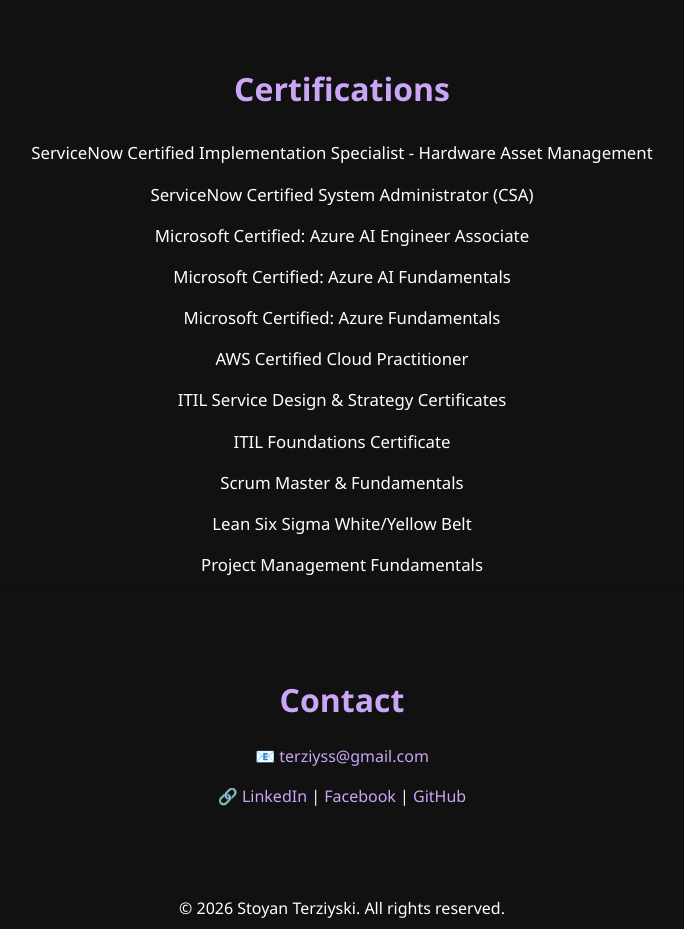
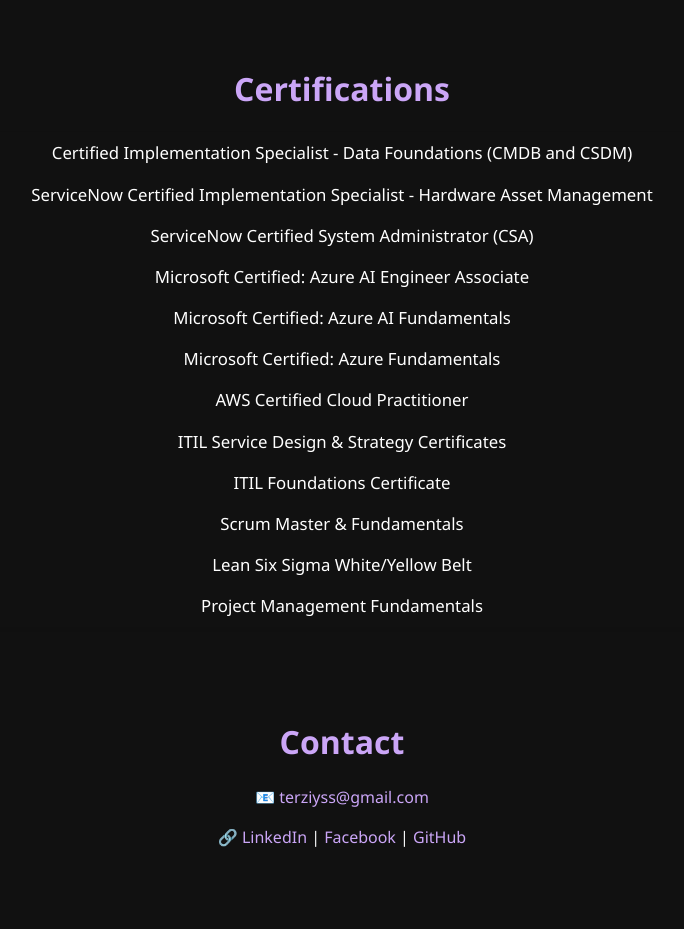
Before and after one commit to stenx01/resume, a plain HTML site: page index.html in a window 1280 px wide. Shown: the part 3540-4469 px from the top of the page, without its empty margins (298-982 px from the left). Drawn offline with nearby package versions, Linux system fonts and the light colour scheme.

Commit message:
Added CIS-DF Cert

```diff
--- a/index.html
+++ b/index.html
@@ -202,6 +202,7 @@
 <section id="certifications" class="container py-5" data-aos="fade-up">
   <h2 class="text-center mb-4">Certifications</h2>
   <ul class="list-group list-group-flush shadow-sm">
+    <li class="list-group-item">Certified Implementation Specialist - Data Foundations (CMDB and CSDM) </li>
     <li class="list-group-item">ServiceNow Certified Implementation Specialist - Hardware Asset Management </li>
     <li class="list-group-item">ServiceNow Certified System Administrator (CSA)</li>
     <li class="list-group-item">Microsoft Certified: Azure AI Engineer Associate</li>
```
